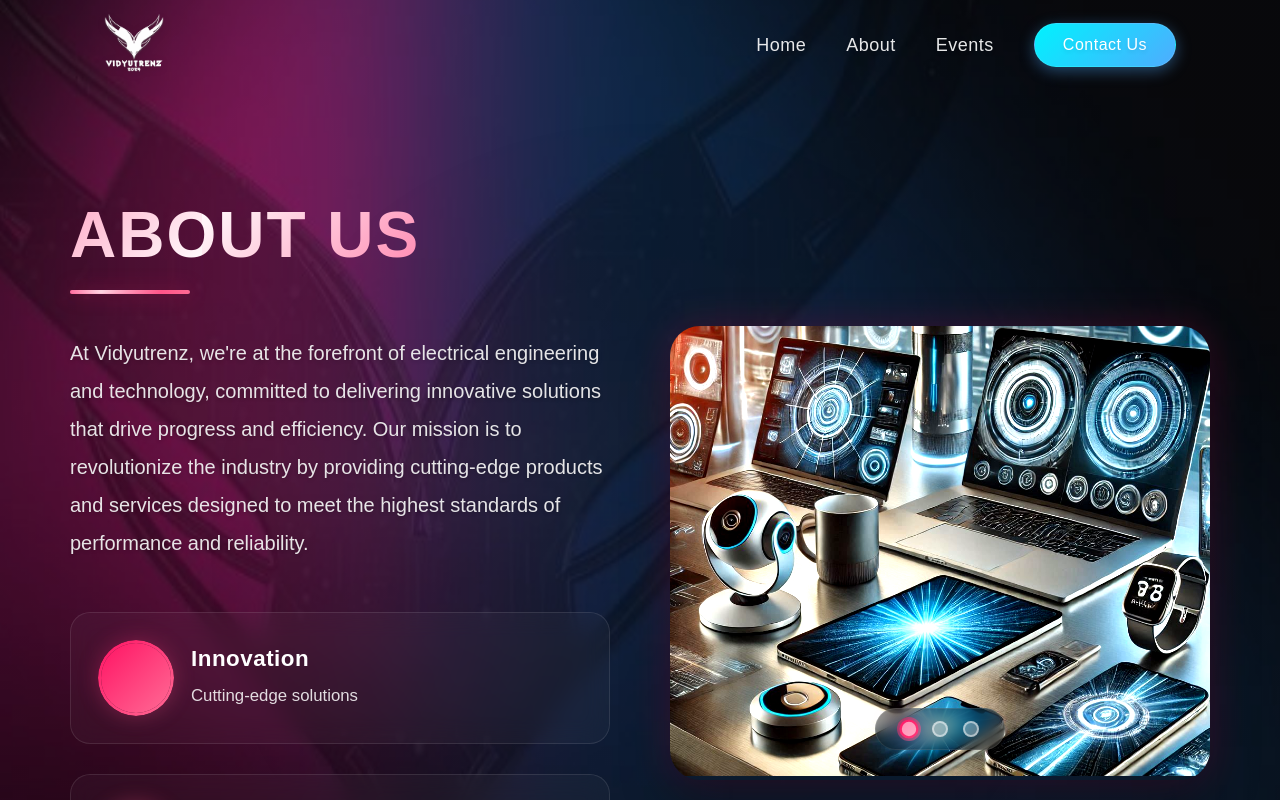
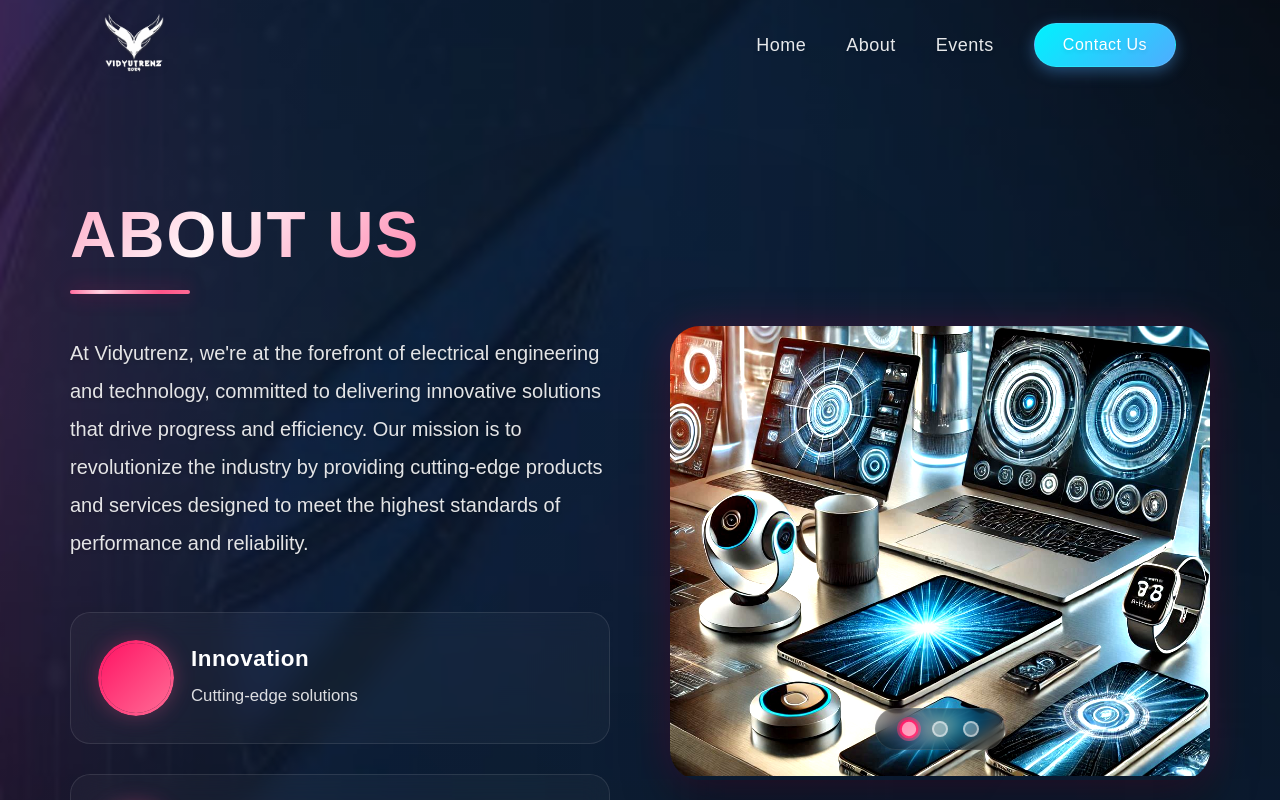
Before and after one commit to Akashrrrrd/Vidyutrenz_25, a React (Vite) app: page /about in a window 1280 px wide. Shown: the top 800 px of the page. Built offline with nearby package versions, Linux system fonts and the light colour scheme.

Commit message:
Source Code

```diff
--- a/src/components/About/About.css
+++ b/src/components/About/About.css
@@ -8,7 +8,7 @@
   background-attachment: fixed;
   overflow: hidden;
   background: linear-gradient(135deg, #0f172a, #1e293b);
-  background-size: 200% 200%;
+  background-size: 400% 400%;
   animation: gradientShift 15s ease infinite;
   perspective: 1000px;
 }
--- a/src/components/Contact/Contact.css
+++ b/src/components/Contact/Contact.css
@@ -8,7 +8,7 @@
   background-repeat: no-repeat;
   background-attachment: fixed;
   position: relative;
-  background-size: 200% 200%;
+  background-size: 400% 400%;
   animation: gradientShift 15s ease infinite;
   perspective: 1000px;
 }
--- a/src/components/Events/Events.css
+++ b/src/components/Events/Events.css
@@ -9,7 +9,7 @@
   padding-top: 140px;
   min-height: 100vh;
   background: linear-gradient(135deg, #0f172a 0%, #1e293b 50%, #334155 100%);
-  background-size: 200% 200%;
+  background-size: 400% 400%;
   animation: gradientShift 15s ease infinite;
   perspective: 1000px;
 }
```
